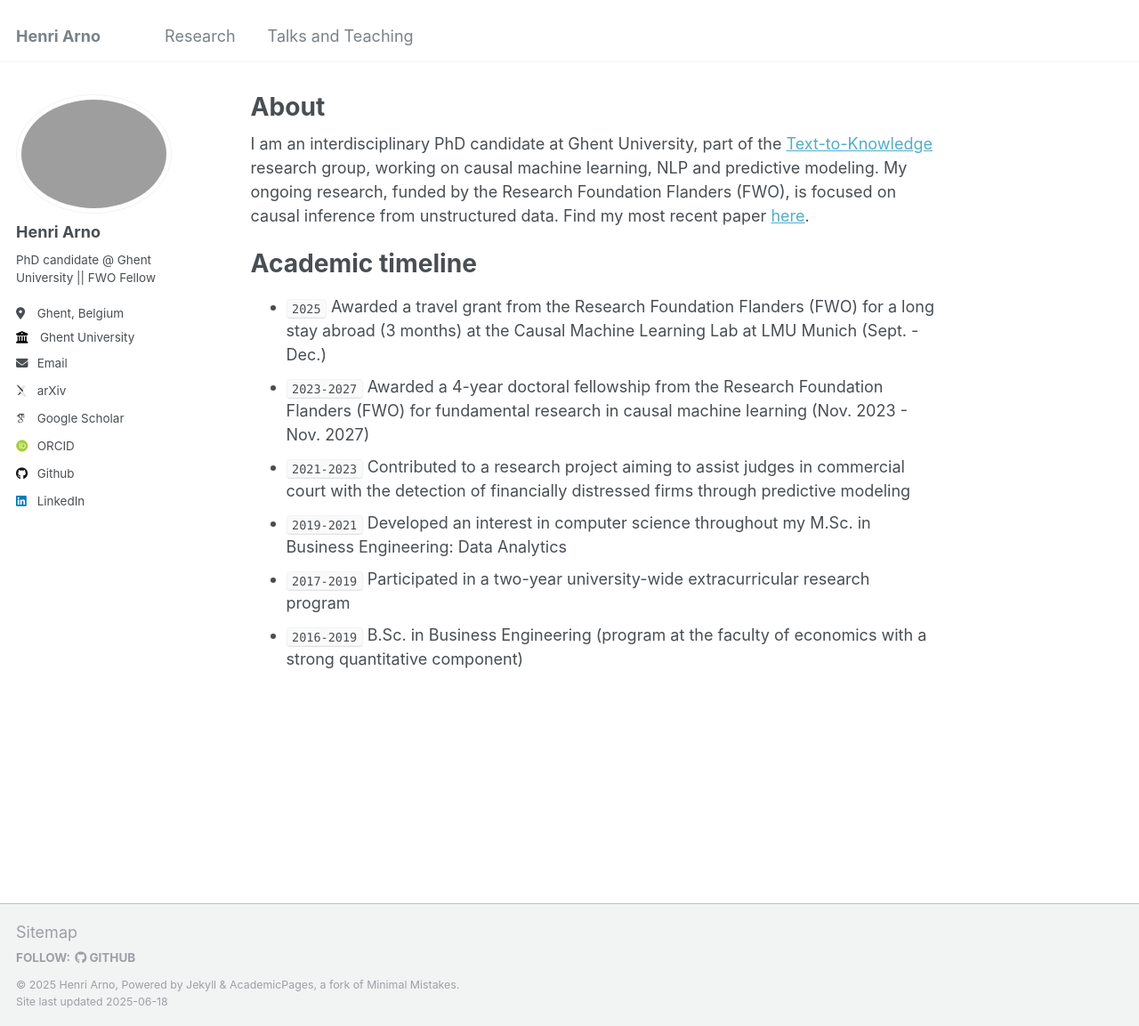
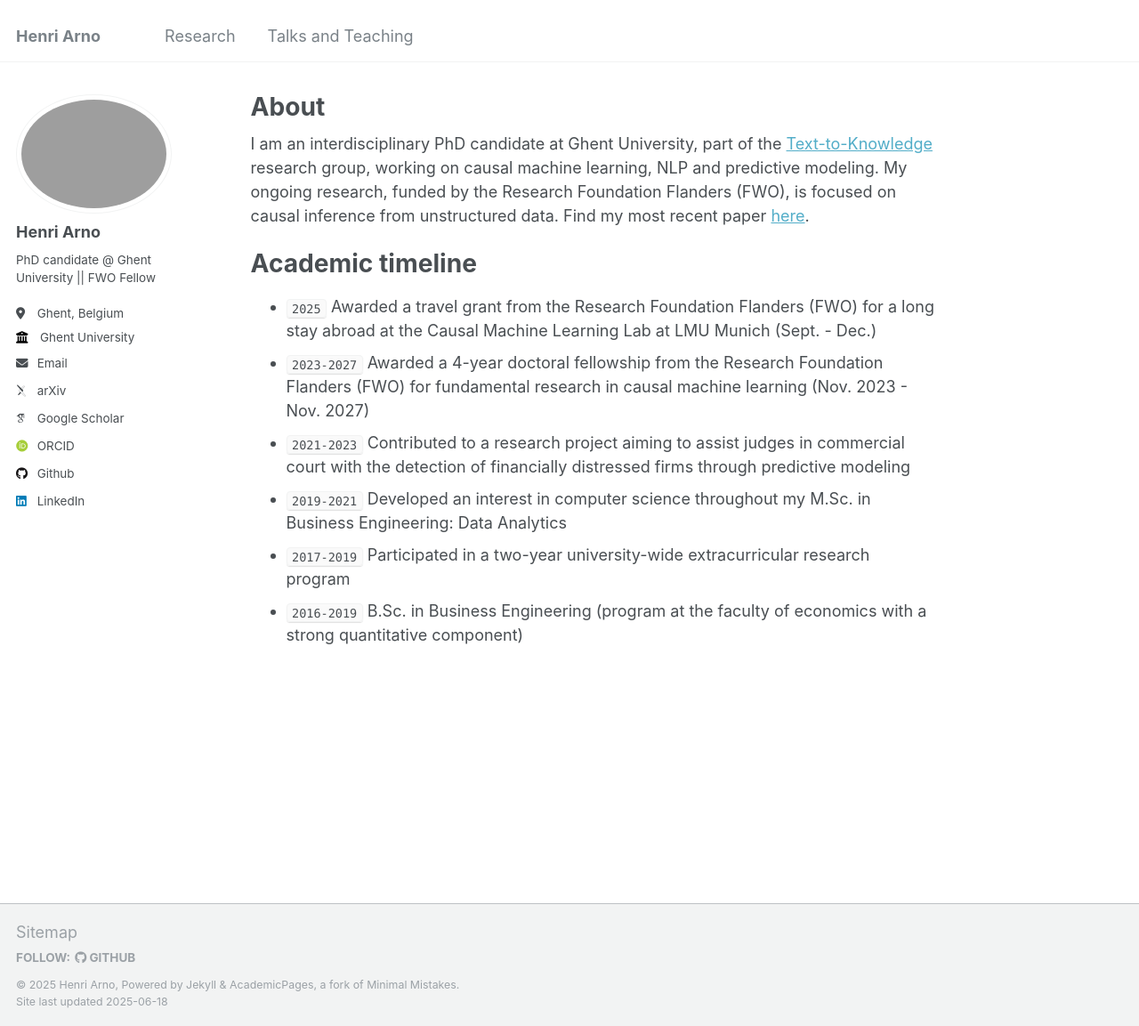
Before and after one commit to HenriArno/HenriArno.github.io, a Jekyll site: the page built from _pages/about.md, in a window 1280 px wide and 1153 px high. Shown: the whole window at 89% size. Built offline with Jekyll 4.4.1, drawn with Linux system fonts in a browser that asks for light colours; some web fonts are replaced.

Commit message:
Update about.md

```diff
--- a/_pages/about.md
+++ b/_pages/about.md
@@ -10,7 +10,7 @@ I am an interdisciplinary PhD candidate at Ghent University, part of the [Text-t
 
 Academic timeline
 ======
-- `2025` Awarded a travel grant from the Research Foundation Flanders (FWO) for a long stay abroad (3 months) at the Causal Machine Learning Lab at LMU Munich (Sept. - Dec.)
+- `2025` Awarded a travel grant from the Research Foundation Flanders (FWO) for a long stay abroad at the Causal Machine Learning Lab at LMU Munich (Sept. - Dec.)
 - `2023-2027` Awarded a 4-year doctoral fellowship from the Research Foundation Flanders (FWO) for fundamental research in causal machine learning (Nov. 2023 - Nov. 2027)
 - `2021-2023` Contributed to a research project aiming to assist judges in commercial court with the detection of financially distressed firms through predictive modeling
 - `2019-2021` Developed an interest in computer science throughout my M.Sc. in Business Engineering: Data Analytics
```
